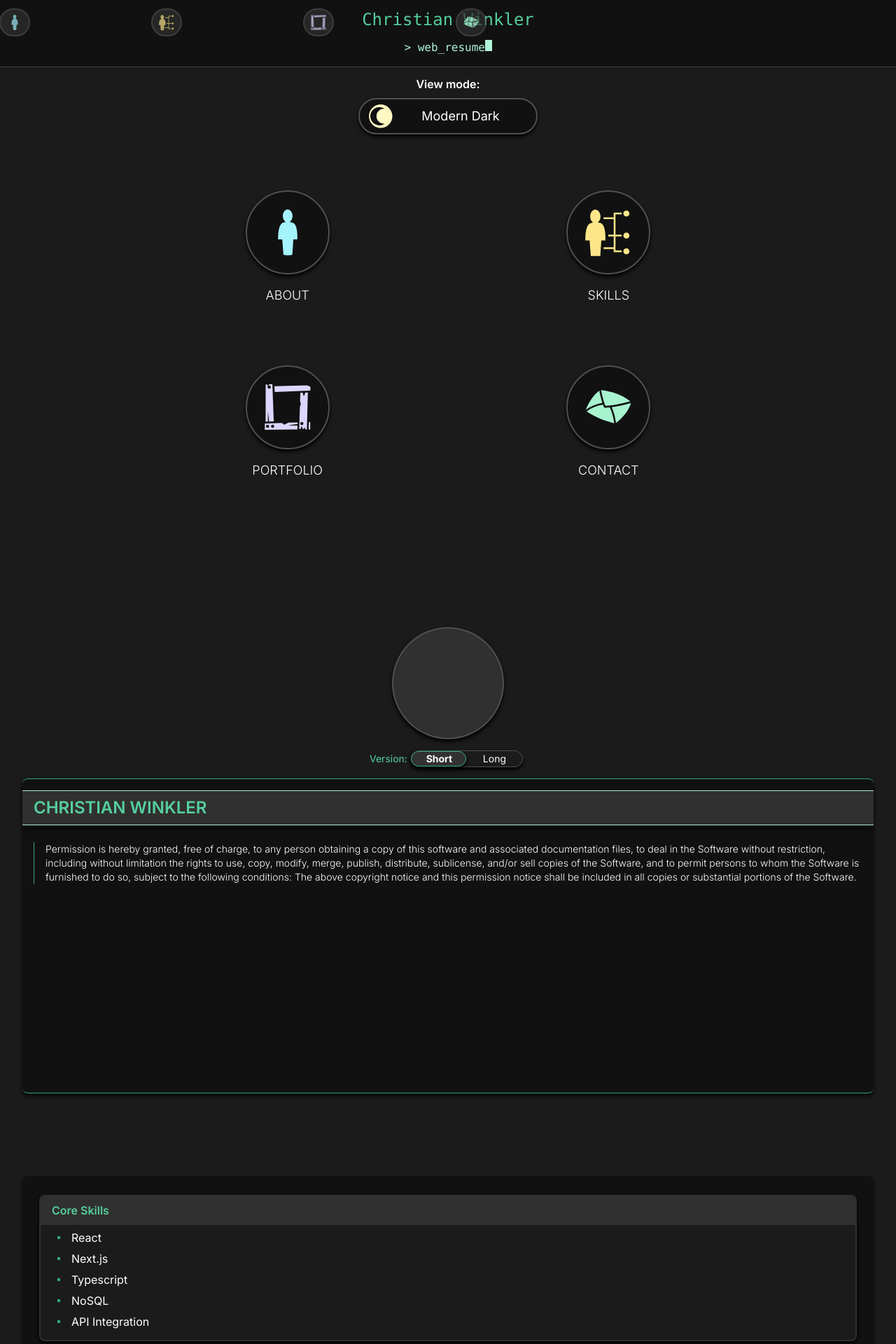
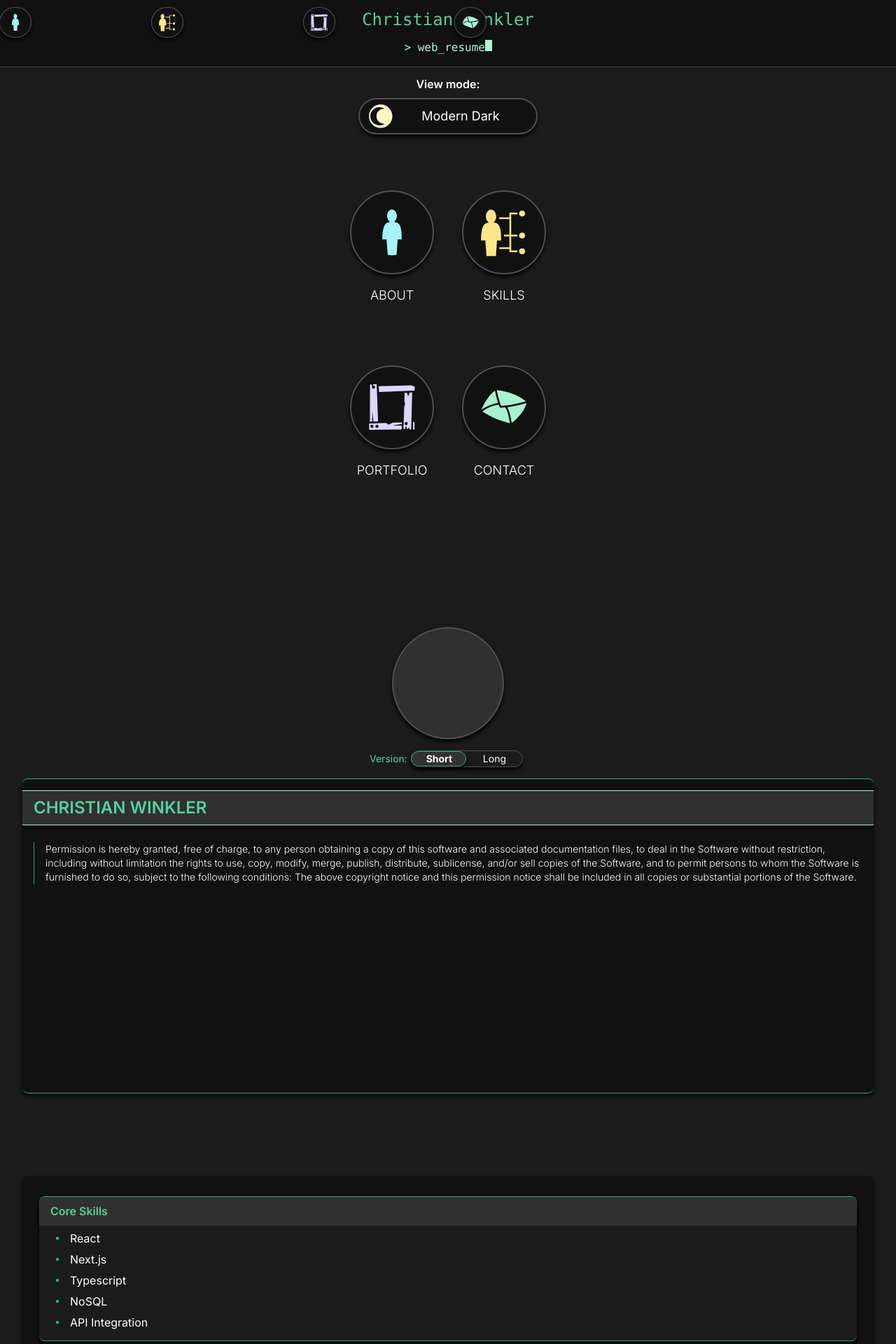
Before and after one commit to cwinkdev/web-resume, a Next.js app: page / in a window 1280 px wide. Shown: the top 1920 px of the page at 70% size. Built offline with nearby package versions, Linux system fonts and the light colour scheme.

Commit message:
light mode styling

```diff
--- a/app/components/about/AboutCard.tsx
+++ b/app/components/about/AboutCard.tsx
@@ -20,11 +20,11 @@ const AboutCard = ({ isLongVersion }: AboutCardProps) => {
           ref={ref}
           className={`${
             inView ? 'slide-in-right' : 'slide-off-left'
-          } mt-4 h-[450px] font-light relative overflow-hidden crawl-container shadow-baseShadow shadow-inner border-y border-emerald-400 rounded-lg`}
+          } mt-4 h-[450px] font-light relative overflow-hidden crawl-container shadow-baseShadow shadow-inner border-y border-secondary rounded-lg`}
           style={{
-            backgroundImage: 'url(./space.jpg)', // Adjust the path as needed
-            backgroundSize: 'cover', // Cover the entire area
-            backgroundPosition: 'center', // Center the background image
+            backgroundImage: 'url(./space.jpg)',
+            backgroundSize: 'cover',
+            backgroundPosition: 'center',
           }}
         >
           {aboutMeLines.map((line, index) => (
@@ -32,11 +32,11 @@ const AboutCard = ({ isLongVersion }: AboutCardProps) => {
               key={line}
               className="crawl-line text-xl font-bold text-yellow-400"
               style={{
-                opacity: 1 - index * 0.1, // Decrease opacity for each subsequent line
+                opacity: 1 - index * 0.1,
                 transform: `translateY(${index * 10}vh) scale(${
                   1 - index * 0.05
-                })`, // Move up and scale down each line
-                animationDelay: `${index * 2}s`, // Delay each line's animation
+                })`,
+                animationDelay: `${index * 2}s`,
               }}
             >
               {line}
@@ -46,6 +46,11 @@ const AboutCard = ({ isLongVersion }: AboutCardProps) => {
       ) : (
         <div
           ref={ref}
+          style={{
+            backgroundImage:
+              state.theme.id === 'theme1' ? 'url(./abstractCardBG.png)' : '',
+            backgroundPosition: 'center',
+          }}
           className={`${inView ? 'slide-in-right' : 'slide-off-left'}  ${
             state.theme.id === 'theme1'
               ? 'border border-base3'
@@ -53,9 +58,7 @@ const AboutCard = ({ isLongVersion }: AboutCardProps) => {
           } mt-4 h-[450px] flex flex-col font-light relative overflow-y-auto shadow-baseShadow bg-base shadow-md rounded-lg`}
         >
           <div
-            className={`${
-              state.theme.id === 'theme1' ? 'bg-accent' : 'bg-base2'
-            } text-left mt-4 py-2 border-y border-accent shadow-baseShadow shadow-md`}
+            className={`bg-base2 text-left mt-4 py-2 border-y border-accent shadow-baseShadow shadow-md`}
           >
             <h2 className="pl-4 text-2xl font-semibold text-primary">
               CHRISTIAN WINKLER
--- a/app/components/contact/Contact.tsx
+++ b/app/components/contact/Contact.tsx
@@ -13,14 +13,20 @@ const Contact = () => {
       id="contact"
       className={`${
         inView ? 'slide-in-right' : 'slide-off-left'
-      } p-8 pt-20 min-h-fit h-screen w-full text-center text-baseText`}
+      }  p-8 pt-20 min-h-fit h-screen w-full text-center text-baseText`}
     >
       <div
+        style={{
+          backgroundImage:
+            state.theme.id === 'theme1' ? 'url(./abstractCardBG.png)' : '',
+          backgroundSize: 'cover',
+          backgroundPosition: 'center',
+        }}
         className={`${
           state.theme.id === 'theme1'
-            ? 'border border-base2'
+            ? 'border border-base3'
             : 'border-y border-secondary'
-        } bg-base rounded-lg shadow-md shadow-baseShadow`}
+        }  bg-base rounded-lg shadow-md shadow-baseShadow`}
       >
         <ContactInfo />
       </div>
--- a/app/components/mainNavMenu/MainNavButton.tsx
+++ b/app/components/mainNavMenu/MainNavButton.tsx
@@ -23,22 +23,30 @@ const MainNavButton = ({
   const { handleClick } = useApp();
   const options = { threshold: 0 };
   const { ref, inView } = useInView(options);
+  const { state } = useApp();
+
   return (
     <Link
       href={`#${sectionId}`}
       onClick={(e) => handleClick(e, sectionId)}
       className={`${
         inView ? 'slide-in-left' : 'slide-off-right'
-      } w-40 h-40 text-center my-20 duration-300`}
+      } w-40 h-40 text-center my-20 duration-300 `}
       id={componentID}
       ref={ref}
     >
       <div
+        style={{
+          backgroundImage:
+            state.theme.id === 'theme1' ? 'url(./abstractCardBG.png)' : '',
+          backgroundSize: 'cover',
+          backgroundPosition: 'center',
+        }}
         className={`h-3/4 w-3/4 flex bg-base shadow-md shadow-baseShadow mx-auto border-2 border-base3 p-1.5 rounded-full ${additionalCSS}`}
       >
         <div className="m-auto text-7xl">{icon}</div>
       </div>
-      <p className="text-lg mt-4 h-1/4 font-light ">{label}</p>
+      <p className="text-lg mt-4 h-1/4 font-light">{label}</p>
     </Link>
   );
 };
--- a/app/components/mainNavMenu/MainNavMenu.tsx
+++ b/app/components/mainNavMenu/MainNavMenu.tsx
@@ -22,7 +22,7 @@ const MainNavMenu = ({}: MainNavMenuProps) => {
         />
       </div>
       <div className="h-[500px] grid grid-rows-2 grid-cols-1">
-        <div className="flex justify-evenly h-1/2">
+        <div className="flex justify-center h-1/2">
           <MainNavButton
             label={'ABOUT'}
             icon={<GiPerson />}
@@ -42,7 +42,7 @@ const MainNavMenu = ({}: MainNavMenuProps) => {
             componentID={'navButtonSkills'}
           />
         </div>
-        <div className="flex justify-evenly h-1/2">
+        <div className="flex justify-center h-1/2">
           <MainNavButton
             label={'PORTFOLIO'}
             icon={<GiWoodFrame />}
--- a/app/components/quickNavMenu/QuickNavButton.tsx
+++ b/app/components/quickNavMenu/QuickNavButton.tsx
@@ -26,11 +26,11 @@ const QuickNavButton = ({
       style={{ transform: `translateX(${translateX}px)` }}
     >
       <div
-        className={`flex rounded-full h-10 py-1 text-center bg-base2 ${
+        className={`flex rounded-full h-10 py-1 text-center bg-base ${
           state.currentSection === sectionId
-            ? ` opacity-100 scale-110 border-primary`
-            : ' opacity-70 border-base3'
-        } duration-300 text-2xl border-2 p-2 m-auto ${additionalCSS}`}
+            ? ` opacity-70`
+            : ' opacity-100 scale-110 shadow-md shadow-baseShadow'
+        } duration-300 text-2xl border-base3 border p-2 m-auto ${additionalCSS}`}
       >
         <div className="m-auto">{icon}</div>
       </div>
--- a/app/components/quickNavMenu/ThemeSwitcher.tsx
+++ b/app/components/quickNavMenu/ThemeSwitcher.tsx
@@ -29,7 +29,7 @@ const ThemeSwitcher = ({
   additionalCSS,
   showName,
 }: ThemeSwitcherProps) => {
-  const { setState, changeTheme } = useApp();
+  const { state, setState, changeTheme } = useApp();
   const [themeIndex, setThemeIndex] = useState(0); // Current theme index
 
   const cycleTheme = () => {
--- a/app/components/skills/SkillSection.tsx
+++ b/app/components/skills/SkillSection.tsx
@@ -13,14 +13,20 @@ const SkillSection = ({ label, type }: SkillSectionProps) => {
   return (
     <div
       ref={ref}
-      className={`${
-        inView ? 'slide-in-right' : 'slide-off-left'
-      } my-2 border-2 pb-2 border-base2 bg-base1 rounded-lg skill-section-custom shadow-md shadow-baseShadow`}
+      style={{
+        backgroundImage:
+          state.theme.id === 'theme1' ? 'url(./abstractCardBG.png)' : '',
+        backgroundSize: 'cover',
+        backgroundPosition: 'center',
+      }}
+      className={`${inView ? 'slide-in-right' : 'slide-off-left'} ${
+        state.theme.id === 'theme1'
+          ? 'border border-base3'
+          : ' border-y border-secondary'
+      } my-2 pb-2 bg-base1 rounded-lg skill-section-custom shadow-md shadow-baseShadow`}
     >
       <p
-        className={`${
-          state.theme.id === 'theme1' ? 'bg-accent' : ' bg-base2'
-        } text-primary border-b border-base2 text-left font-semibold py-2 px-4 rounded-t-lg`}
+        className={`bg-base2 text-primary border-b border-base2 text-left font-semibold py-2 px-4 rounded-t-lg`}
       >
         {label}
       </p>
@@ -29,7 +35,7 @@ const SkillSection = ({ label, type }: SkillSectionProps) => {
           skill.type === type ? (
             <li
               key={skill.key}
-              className={`${skill.additionalCSS} my-1.5 flex px-6 bg-base1`}
+              className={`${skill.additionalCSS} my-1.5 flex px-6`}
             >
               <div className="mr-4 w-1 h-1 my-auto bg-secondary"></div>
               <p className="text-baseText">{skill.key}</p>
--- a/app/hooks/useApp.tsx
+++ b/app/hooks/useApp.tsx
@@ -17,6 +17,10 @@ export function useApp() {
     e.preventDefault();
     const element = document.getElementById(sectionId);
     if (element) {
+      setState((prevState) => ({
+        ...prevState,
+        currentSection: sectionId,
+      }));
       element.scrollIntoView({ behavior: 'smooth' });
     }
   };
--- a/app/page.tsx
+++ b/app/page.tsx
@@ -18,6 +18,12 @@ export default function Home() {
       className={`relative duration-500 bg-base1 text-baseText overflow-x-hidden`}
     >
       <div
+        style={{
+          backgroundImage:
+            state.theme.id === 'theme1' ? 'url(./abstractCardBG.png)' : '',
+          backgroundSize: 'cover',
+          backgroundPosition: 'center',
+        }}
         className={`fixed top-0 w-full z-30 bg-base ${
           state.showQuickNav ? 'h-16' : 'h-24'
         } shadow-md shadow-neutral-00 border-b duration-300 border-neutral-700`}
@@ -38,7 +44,9 @@ export default function Home() {
 
         <div className="h-14 w-full justify-center flex relative">
           <p
-            className={`text-center absolute top-0 h-full text-accent font-mono`}
+            className={`text-center absolute top-0 h-full text-accent font-mono ${
+              state.theme.id === 'theme1' ? 'text-baseText' : 'text-accent'
+            }`}
             style={{ transform: `translateX(${state.offset}px)` }}
           >
             {'> '}
--- a/styles/themes/theme1.css
+++ b/styles/themes/theme1.css
@@ -6,6 +6,6 @@ html[data-theme='theme1'] {
   --color-baseText: #000000;
   --color-primary: rgb(0, 0, 0);
   --color-secondary: rgb(65, 65, 65);
-  --color-accent: rgb(132, 243, 237);
+  --color-accent: rgb(184, 184, 184);
   --color-baseShadow: rgb(163, 163, 163);
 }
```
Also changed, not shown: public/abstractBG1.png (added), public/abstractCardBG.png (added).
